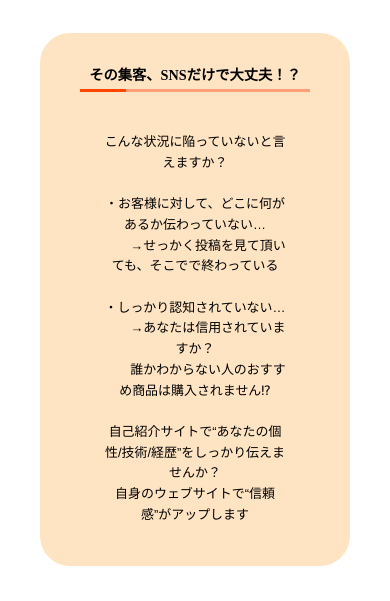
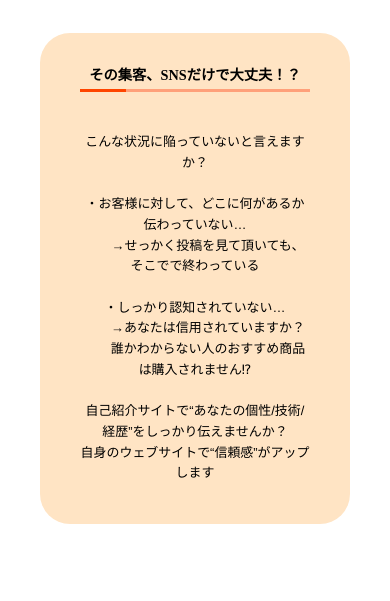
Before and after one commit to web757/honobino, a plain HTML site: page index.html in a window 390 px wide. Shown: the part 800-1401 px from the top of the page. Drawn offline with Linux system fonts and the light colour scheme.

Commit message:
Add files via upload

```diff
--- a/style.css
+++ b/style.css
@@ -118,7 +118,7 @@ section {
 }
 
 #intro .syoukai p {
-margin: 10px clamp(3px, 8vw, 80px) 10px;
+margin: 10px clamp(3px, 8vw, 10px) 10px;
 }
 
 #intro .syoukai img {
```
